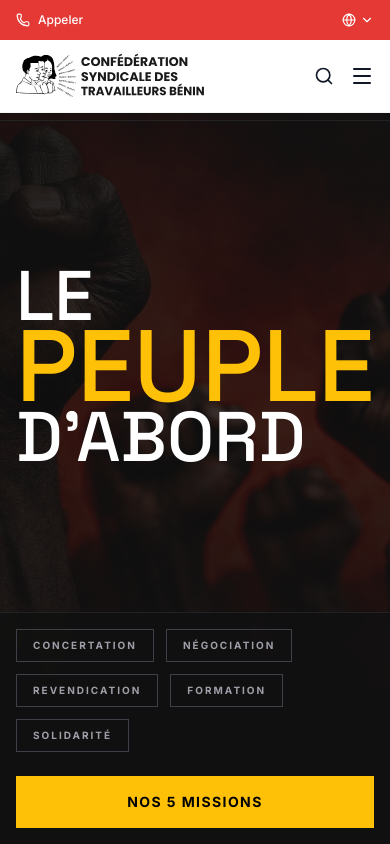
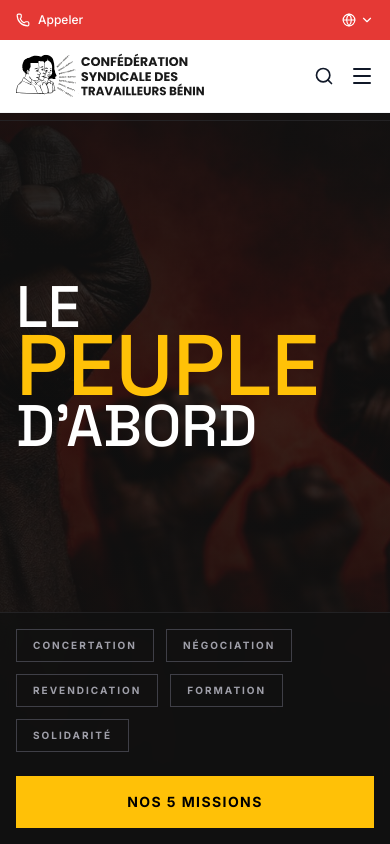
Before and after one commit to jacobiwoop/cstb, a React (Vite) app: page / in a window 390 px wide. Shown: the top 844 px of the page. Built offline with nearby package versions, Linux system fonts and the light colour scheme.

Commit message:
decalage

```diff
--- a/src/App.tsx
+++ b/src/App.tsx
@@ -184,24 +184,28 @@ const Navbar = () => {
             <div className="px-4 pt-2 pb-6 space-y-1 flex flex-col">
               <Link
                 to="/"
+                onClick={() => setIsMobileMenuOpen(false)}
                 className="block px-3 py-4 text-base font-bold text-gray-900 border-b border-gray-50 uppercase tracking-wide"
               >
                 ACCUEIL
               </Link>
               <Link
                 to="/qui-sommes-nous"
+                onClick={() => setIsMobileMenuOpen(false)}
                 className="block px-3 py-4 text-base font-bold text-gray-900 border-b border-gray-50 uppercase tracking-wide"
               >
                 QUI SOMMES-NOUS
               </Link>
               <Link
                 to="/actualites"
+                onClick={() => setIsMobileMenuOpen(false)}
                 className="block px-3 py-4 text-base font-bold text-gray-900 border-b border-gray-50 uppercase tracking-wide"
               >
                 ACTUALITÉS
               </Link>
               <Link
                 to="/vote"
+                onClick={() => setIsMobileMenuOpen(false)}
                 className="mt-4 bg-red-600 text-white px-5 py-3 rounded-sm font-bold hover:bg-red-700 transition-colors flex items-center justify-center gap-2 shadow-sm uppercase tracking-wide"
               >
                 <Heart size={16} /> FAIRE UN DON
@@ -258,7 +262,7 @@ const HeroNew = () => (
           initial={{ opacity: 0, y: "100vh" }}
           animate={{ opacity: 1, y: 0 }}
           transition={{ duration: 1.2, delay: 0, ease: [0.22, 1, 0.36, 1] }}
-          className="text-white text-[18vw] md:text-[12vw] lg:text-[10vw]"
+          className="text-white text-[15vw] md:text-[12vw] lg:text-[10vw]"
         >
           LE
         </motion.span>
@@ -266,7 +270,7 @@ const HeroNew = () => (
           initial={{ opacity: 0, y: "100vh" }}
           animate={{ opacity: 1, y: 0 }}
           transition={{ duration: 1.2, delay: 0.15, ease: [0.22, 1, 0.36, 1] }}
-          className="text-[#FFC107] text-[26vw] md:text-[18vw] lg:text-[15vw] leading-[0.8]"
+          className="text-[#FFC107] text-[22vw] md:text-[18vw] lg:text-[15vw] leading-[0.8]"
         >
           PEUPLE
         </motion.span>
@@ -274,7 +278,7 @@ const HeroNew = () => (
           initial={{ opacity: 0, y: "100vh" }}
           animate={{ opacity: 1, y: 0 }}
           transition={{ duration: 1.2, delay: 0.3, ease: [0.22, 1, 0.36, 1] }}
-          className="text-white text-[18vw] md:text-[12vw] lg:text-[10vw]"
+          className="text-white text-[15vw] md:text-[12vw] lg:text-[10vw]"
         >
           D'ABORD
         </motion.span>
--- a/src/index.css
+++ b/src/index.css
@@ -1,4 +1,4 @@
-@import url('https://fonts.googleapis.com/css2?family=Bebas+Neue&family=Inter:wght@300;400;500;600;700&family=Space+Grotesk:wght@500;700;900&family=Caveat:wght@600;700&display=swap');
+@import url("https://fonts.googleapis.com/css2?family=Bebas+Neue&family=Inter:wght@300;400;500;600;700&family=Space+Grotesk:wght@500;700;900&family=Caveat:wght@600;700&display=swap");
 @import "tailwindcss";
 
 @theme {
@@ -8,13 +8,21 @@
   --font-script: "Caveat", cursive;
 }
 
-html {
+html,
+body {
   scroll-behavior: smooth;
+  overflow-x: hidden;
+  position: relative;
+  width: 100%;
 }
 
 @keyframes marquee {
-  0% { transform: translateX(0); }
-  100% { transform: translateX(-50%); }
+  0% {
+    transform: translateX(0);
+  }
+  100% {
+    transform: translateX(-50%);
+  }
 }
 
 .animate-marquee {
```
